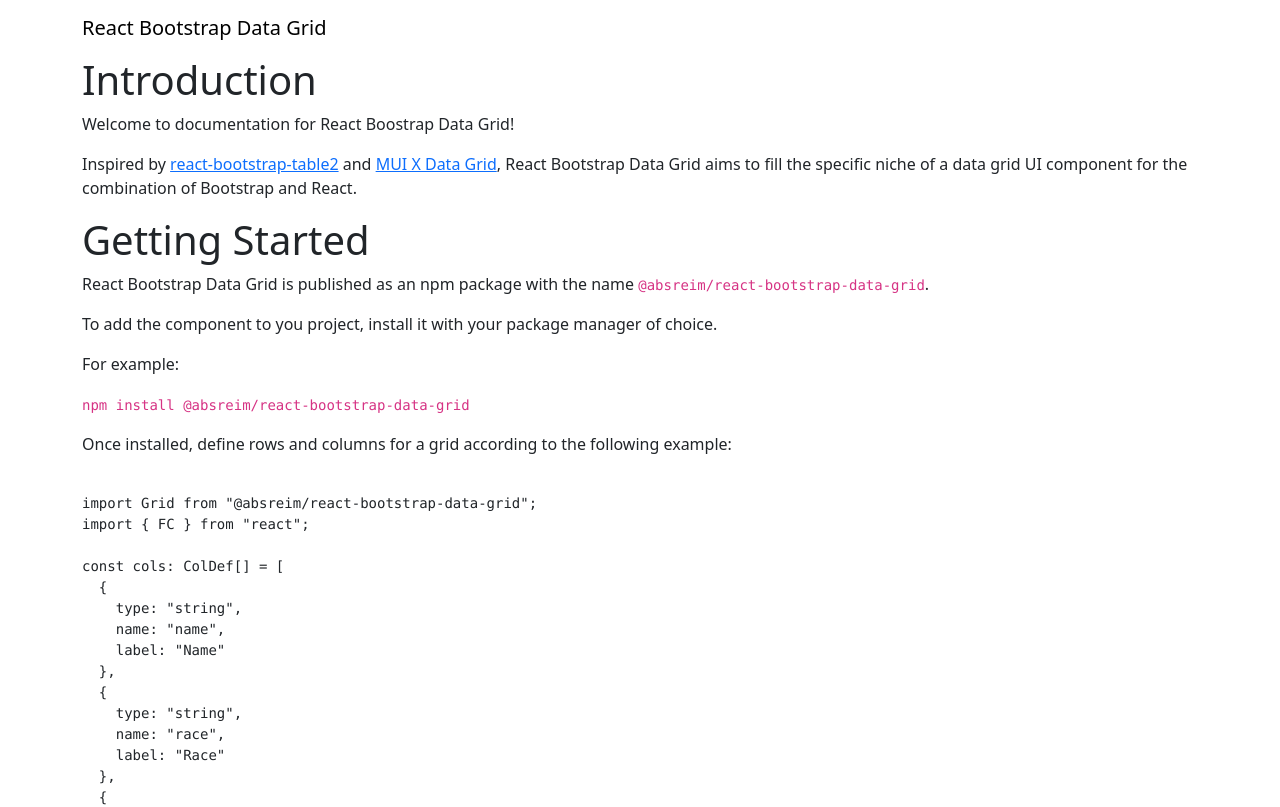
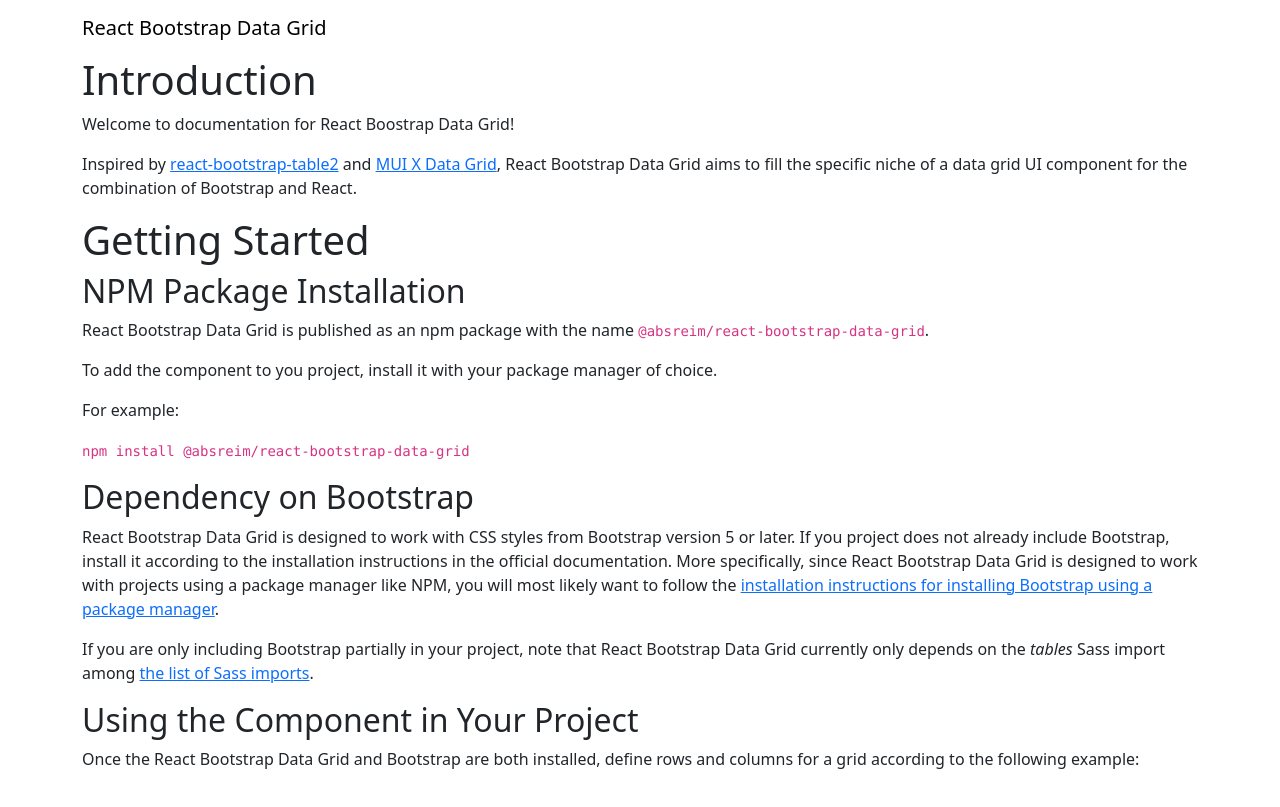
Before and after one commit to absreim/react-bootstrap-data-grid, a Next.js app: page / in a window 1280 px wide. Shown: the top 807 px of the page. Built offline with nearby package versions, Linux system fonts and the light colour scheme.

Commit message:
Made additions to getting started documentation

```diff
--- a/src/app/page.tsx
+++ b/src/app/page.tsx
@@ -15,24 +15,55 @@ export default function Home() {
         UI component for the combination of Bootstrap and React.
       </p>
       <h1>Getting Started</h1>
+      <h2>NPM Package Installation</h2>
       <p>
-        React Bootstrap Data Grid is published as an npm package with the name
-        {" "}<code>@absreim/react-bootstrap-data-grid</code>.
+        React Bootstrap Data Grid is published as an npm package with the name{" "}
+        <code>@absreim/react-bootstrap-data-grid</code>.
       </p>
       <p>
-        To add the component to you project, install it with your package manager
-        of choice.
+        To add the component to you project, install it with your package
+        manager of choice.
       </p>
       <p>For example:</p>
-      <p><code>npm install @absreim/react-bootstrap-data-grid</code></p>
-      <p>Once installed, define rows and columns for a grid according to the
-      following example:</p>
+      <p>
+        <code>npm install @absreim/react-bootstrap-data-grid</code>
+      </p>
+      <h2>Dependency on Bootstrap</h2>
+      <p>
+        React Bootstrap Data Grid is designed to work with CSS styles from
+        Bootstrap version 5 or later. If you project does not already include
+        Bootstrap, install it according to the installation instructions in the
+        official documentation. More specifically, since React Bootstrap Data
+        Grid is designed to work with projects using a package manager like NPM,
+        you will most likely want to follow the{" "}
+        <a href="https://getbootstrap.com/docs/5.3/getting-started/download/#package-managers">
+          installation instructions for installing Bootstrap using a package
+          manager
+        </a>
+        .
+      </p>
+      <p>
+        If you are only including Bootstrap partially in your project, note that
+        React Bootstrap Data Grid currently only depends on the <i>tables</i> Sass
+        import among{" "}
+        <a href="https://getbootstrap.com/docs/5.3/customize/optimize/">
+          the list of Sass imports
+        </a>
+        .
+      </p>
+      <h2>Using the Component in Your Project</h2>
+      <p>
+        Once the React Bootstrap Data Grid and Bootstrap are both installed,
+        define rows and columns for a grid according to the following example:
+      </p>
       <BasicSampleGrid />
       <h1>Change Log</h1>
       <h2>0.1.2</h2>
       <p>Mar. 14, 2024</p>
-      <p>Added automated tests and a build script to generate files meant for
-      publishing as an NPM package.</p>
+      <p>
+        Added automated tests and a build script to generate files meant for
+        publishing as an NPM package.
+      </p>
       <h2>0.1.0</h2>
       <p>Feb. 27, 2024</p>
       <p>
```
